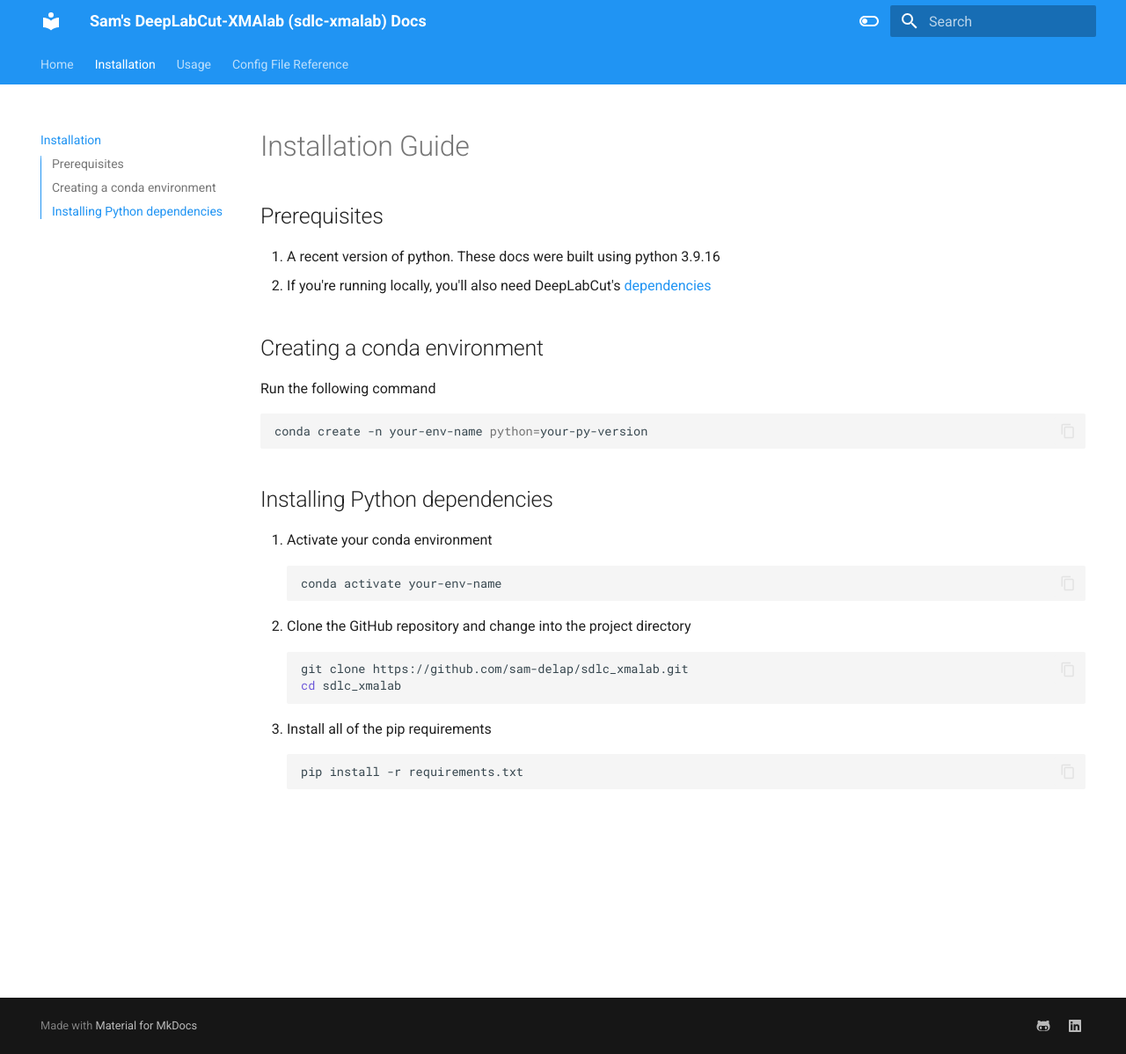
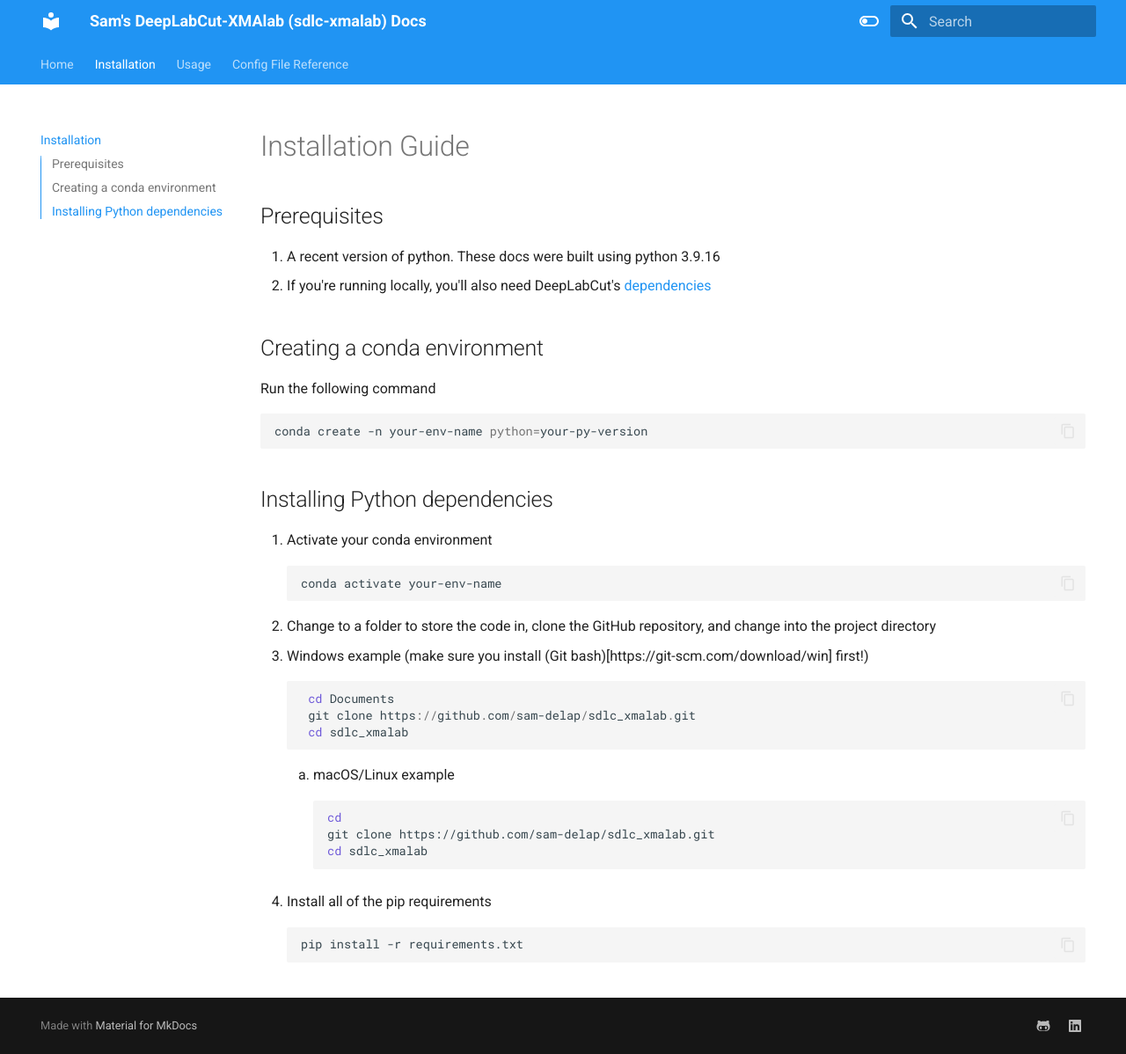
Before and after one commit to sam-delap/deepxromm, an MkDocs documentation site: the page built from docs/install.md, in a window 1280 px wide and 1198 px high. Shown: the whole window at 88% size. Built offline with MkDocs 1.6.1 and Material for MkDocs 9.7.7, drawn with Linux system fonts in a browser that asks for light colours.

Commit message:
Adding docs

````diff
--- a/docs/install.md
+++ b/docs/install.md
@@ -14,11 +14,19 @@
     ```bash
     conda activate your-env-name
     ```
-1. Clone the GitHub repository and change into the project directory
-    ```bash
-    git clone https://github.com/sam-delap/sdlc_xmalab.git
-    cd sdlc_xmalab
-    ```
+1. Change to a folder to store the code in, clone the GitHub repository, and change into the project directory
+   1. Windows example (make sure you install (Git bash)[https://git-scm.com/download/win] first!)
+       ```powershell
+        cd Documents
+        git clone https://github.com/sam-delap/sdlc_xmalab.git
+        cd sdlc_xmalab
+       ```
+    1. macOS/Linux example
+        ```bash
+        cd
+        git clone https://github.com/sam-delap/sdlc_xmalab.git
+        cd sdlc_xmalab
+        ```
 1. Install all of the pip requirements
     ```bash
     pip install -r requirements.txt
````
